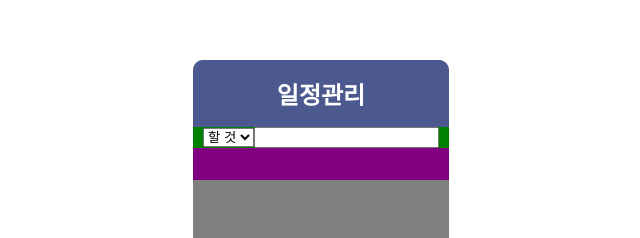
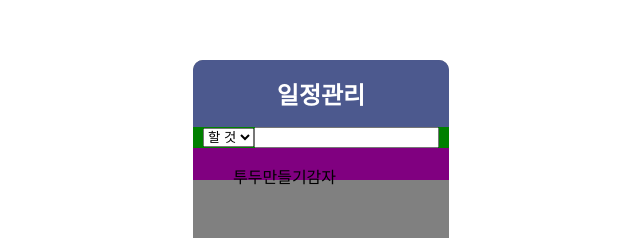
Before and after one commit to YOON3N4M/study-react, a React (Create React App) app: page / in a window 1280 px wide. Shown: the part 108-346 px from the top of the page, without its empty margins (327-967 px from the left). Built offline with nearby package versions, Linux system fonts and the light colour scheme; data requests are answered from the project's data file.

Commit message:
feat: axios get으로 투두를 받아온 뒤, 출력하는 기능 구현

```diff
--- a/fake-server/db.json
+++ b/fake-server/db.json
@@ -1,10 +1,16 @@
 {
   "todos": [
     {
-      "type": "살 것",
-      "test": "코코",
+      "type": "할 것",
+      "todoText": "투두만들기",
       "isCheck": false,
       "id": 1
+    },
+    {
+      "type": "살 것",
+      "todoText": "감자",
+      "isCheck": false,
+      "id": 2
     }
   ],
   "username": []
--- a/src/components/InsertTodo.js
+++ b/src/components/InsertTodo.js
@@ -3,7 +3,7 @@ import { useState } from "react";
 
 export default function InsertTodo() {
   const [todo, setTodo] = useState("");
-  const [selectedType, setSelectedType] = useState("");
+  const [selectedType, setSelectedType] = useState("할 것");
 
   function onSubmit(event) {
     event.preventDefault();
--- /dev/null
+++ b/src/components/TodoList.js
@@ -0,0 +1,27 @@
+import axios from "axios";
+import { useState } from "react";
+import { useEffect } from "react";
+
+export default function TodoList() {
+  const [todos, setTodos] = useState([]);
+
+  function getTodosFromDB() {
+    axios({ method: "get", url: "http://localhost:3001/todos" }).then((res) =>
+      setTodos(res.data)
+    );
+  }
+
+  useEffect(() => {
+    getTodosFromDB();
+  }, []);
+
+  return (
+    <>
+      <ul>
+        {todos.length !== 0
+          ? todos.map((todo) => <span key={todo.id}>{todo.todoText}</span>)
+          : null}
+      </ul>
+    </>
+  );
+}
--- a/src/components/TodoTemplate.js
+++ b/src/components/TodoTemplate.js
@@ -1,6 +1,7 @@
 import { useState } from "react";
 import styled from "styled-components";
 import InsertTodo from "./InsertTodo";
+import TodoList from "./TodoList";
 
 const TodoContainer = styled.div`
   display: flex;
@@ -53,7 +54,9 @@ function TodoTemplate() {
         <div className="todo-insert">
           <InsertTodo />
         </div>
-        <div className="todo-contents"></div>
+        <div className="todo-contents">
+          <TodoList />
+        </div>
       </TodoContainer>
     </>
   );
```
